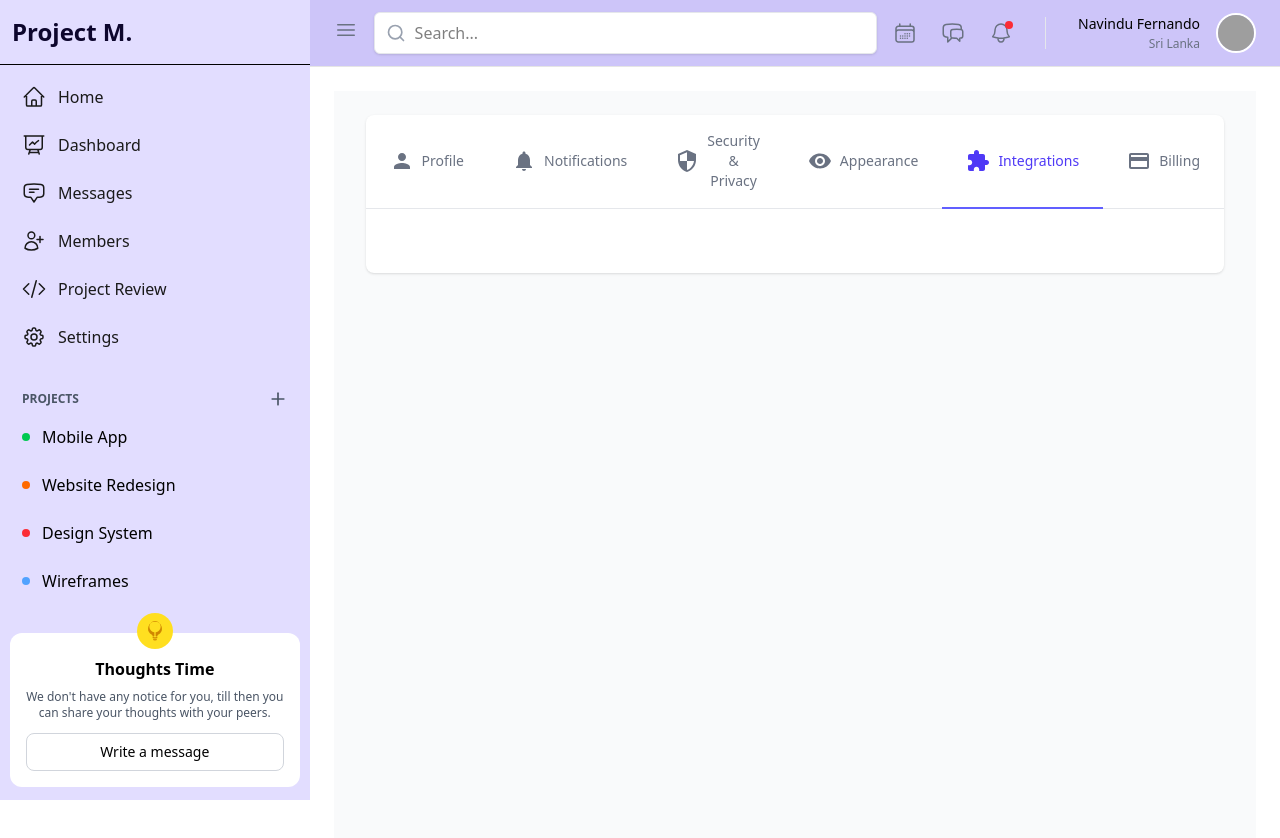
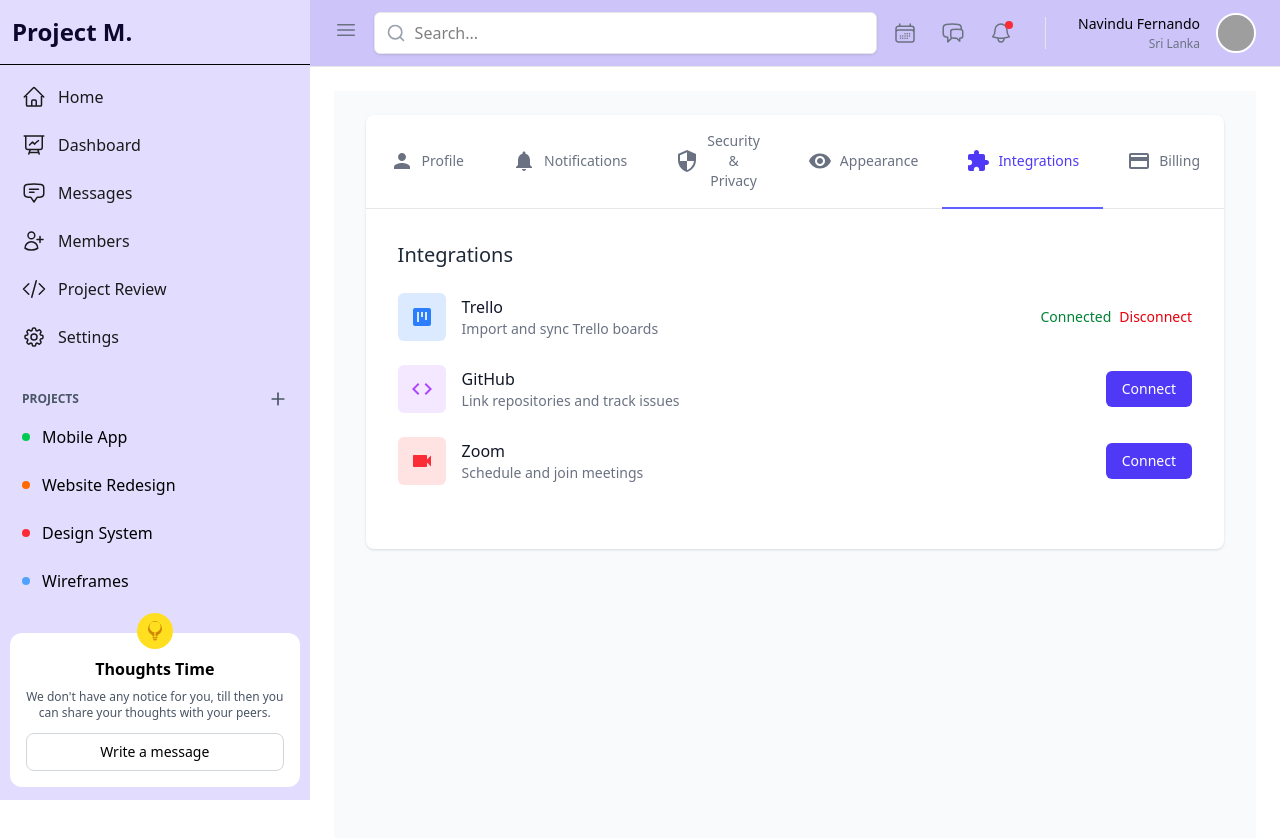
Before and after one commit to navindufernando/QUBIQ, a React (Vite) app in the folder common/sideandnavbar/: page /settings in a window 1280 px wide. Both pictures are taken after a click on the button "Integrations". Shown: the top 838 px of the page. Built offline with nearby package versions, Linux system fonts and the light colour scheme; grey boxes are pictures that could not be loaded.

Commit message:
created integrations section in the settings page

```diff
--- a/common/sideandnavbar/src/pages/Settings/Settings.tsx
+++ b/common/sideandnavbar/src/pages/Settings/Settings.tsx
@@ -548,6 +548,72 @@ const Settings = () => {
             </div>
           </div>
         );
+      case "integrations":
+        return (
+          <div>
+            <h2 className="text-xl font-medium text-gray-800 mb-6">
+              Integrations
+            </h2>
+
+            <div className="mb-8 space-y-6">
+              <div className="flex items-center justify-between">
+                <div className="flex items-center">
+                  <div className="w-12 h-12 flex items-center justify-center rounded-md bg-blue-100 mr-4">
+                    <TrelloIcon className="h-8 w-8 text-blue-500" />
+                  </div>
+                  <div>
+                    <h3 className="font-medium text-gray-900">Trello</h3>
+                    <p className="text-gray-500 text-sm">
+                      Import and sync Trello boards
+                    </p>
+                  </div>
+                </div>
+                <div className="flex items-center">
+                  <span className="mr-2 text-sm text-green-700 font-medium">
+                    Connected
+                  </span>
+                  <button className="text-red-600 text-sm font-medium hover:text-red-700">
+                    Disconnect
+                  </button>
+                </div>
+              </div>
+
+              <div className="flex items-center justify-between">
+                <div className="flex items-center">
+                  <div className="w-12 h-12 flex items-center justify-center rounded-md bg-purple-100 mr-4">
+                    <GitHubIcon className="h-8 w-8 text-purple-500" />
+                  </div>
+                  <div>
+                    <h3 className="font-medium text-gray-900">GitHub</h3>
+                    <p className="text-gray-500 text-sm">
+                      Link repositories and track issues
+                    </p>
+                  </div>
+                </div>
+                <button className="px-4 py-2 bg-indigo-600 text-white rounded-md text-sm hover:bg-indigo-700">
+                  Connect
+                </button>
+              </div>
+
+              <div className="flex items-center justify-between">
+                <div className="flex items-center">
+                  <div className="w-12 h-12 flex items-center justify-center rounded-md bg-red-100 mr-4">
+                    <VideocamIcon className="h-8 w-8 text-red-500" />
+                  </div>
+                  <div>
+                    <h3 className="font-medium text-gray-900">Zoom</h3>
+                    <p className="text-gray-500 text-sm">
+                      Schedule and join meetings
+                    </p>
+                  </div>
+                </div>
+                <button className="px-4 py-2 bg-indigo-600 text-white rounded-md text-sm hover:bg-indigo-700">
+                  Connect
+                </button>
+              </div>
+            </div>
+          </div>
+        );
       default:
         return null;
     }
```
